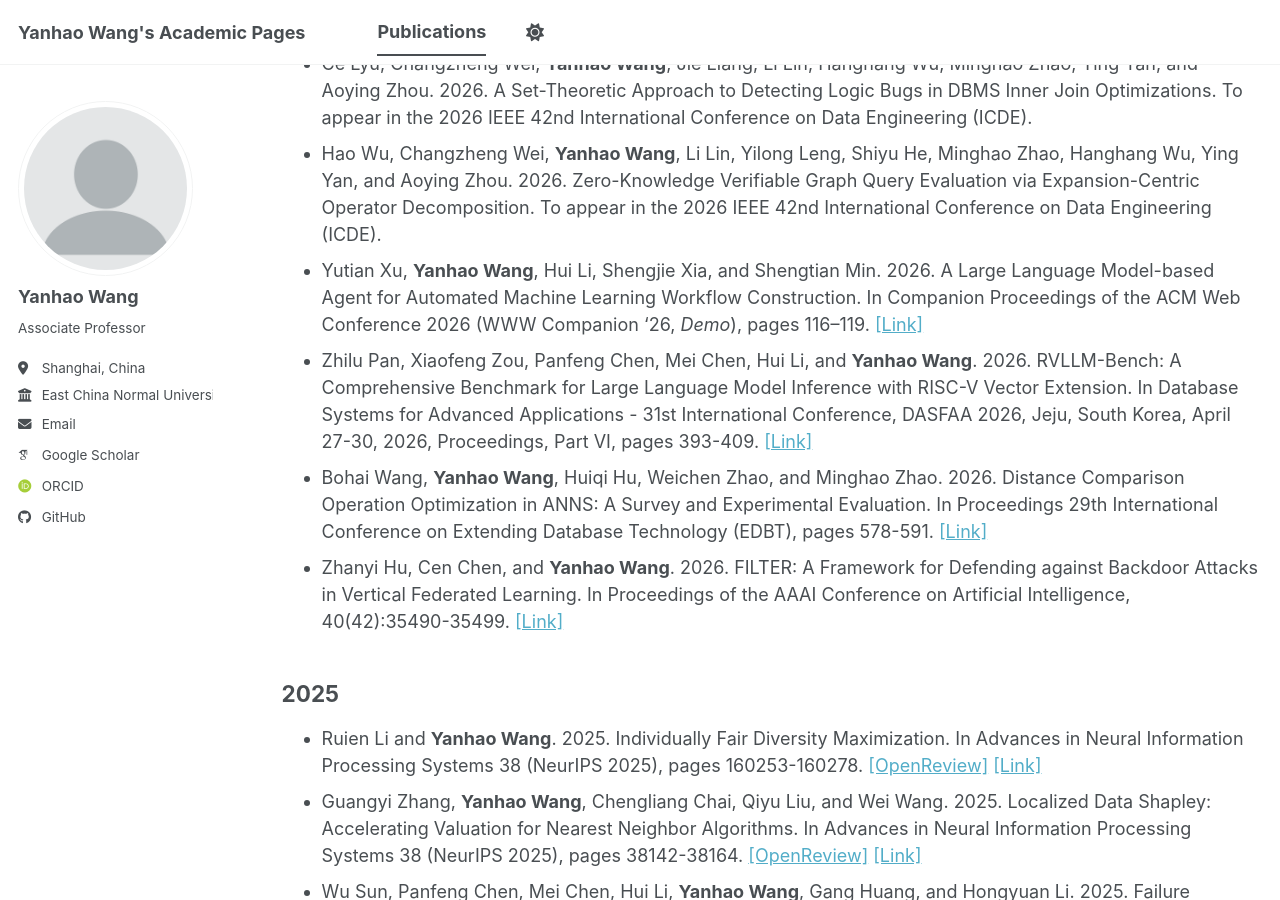
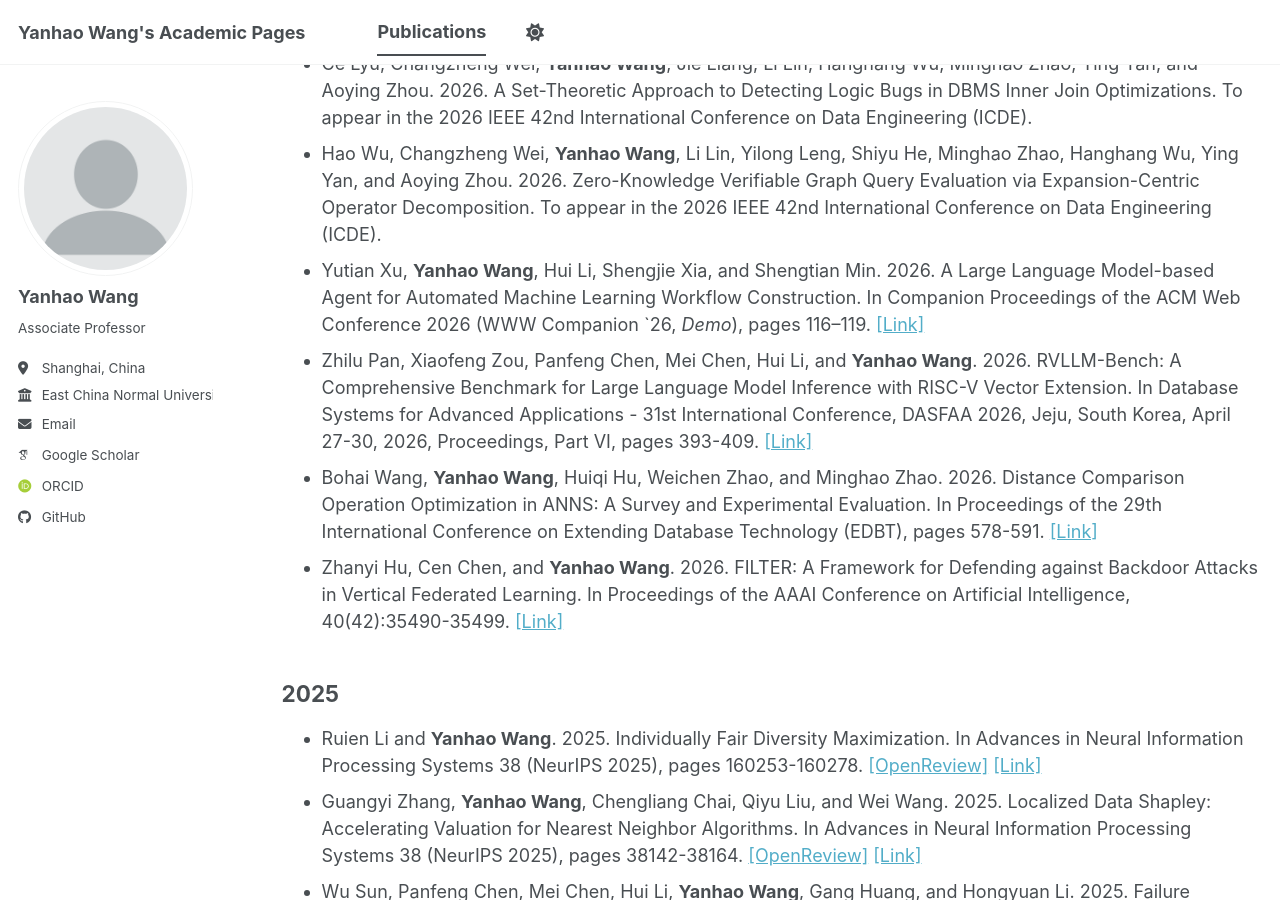
Before and after one commit to yhwang1990/yhwang1990.github.io, a Jekyll site: the page built from _pages/publications.md, in a window 1280 px wide and 900 px high, scrolled down 3923 px. Built offline with Jekyll 4.4.1, drawn with Linux system fonts in a browser that asks for light colours; some web fonts are replaced; a script bundle is joined from its source files by our own code; library files that are not in the unit come from our copies.

Commit message:
Update publications.md

```diff
--- a/_pages/publications.md
+++ b/_pages/publications.md
@@ -65,9 +65,9 @@ A full list of my publications can also be found on [my Google Scholar profile](
 30th Pacific-Asia Conference on Knowledge Discovery and Data Mining, PAKDD 2026, Hong Kong, China, June 9–12, 2026, Proceedings, Part I, pages 296-308. [[Link]](https://doi.org/10.1007/978-981-92-1926-1_24)
 - Ce Lyu, Changzheng Wei, **Yanhao Wang**, Jie Liang, Li Lin, Hanghang Wu, Minghao Zhao, Ying Yan, and Aoying Zhou. 2026. A Set-Theoretic Approach to Detecting Logic Bugs in DBMS Inner Join Optimizations. To appear in the 2026 IEEE 42nd International Conference on Data Engineering (ICDE).
 - Hao Wu, Changzheng Wei, **Yanhao Wang**, Li Lin, Yilong Leng, Shiyu He, Minghao Zhao, Hanghang Wu, Ying Yan, and Aoying Zhou. 2026. Zero-Knowledge Verifiable Graph Query Evaluation via Expansion-Centric Operator Decomposition. To appear in the 2026 IEEE 42nd International Conference on Data Engineering (ICDE).
-- Yutian Xu, **Yanhao Wang**, Hui Li, Shengjie Xia, and Shengtian Min. 2026. A Large Language Model-based Agent for Automated Machine Learning Workflow Construction. In Companion Proceedings of the ACM Web Conference 2026 (WWW Companion '26, *Demo*), pages 116–119. [[Link]](https://doi.org/10.1145/3774905.3793115)
+- Yutian Xu, **Yanhao Wang**, Hui Li, Shengjie Xia, and Shengtian Min. 2026. A Large Language Model-based Agent for Automated Machine Learning Workflow Construction. In Companion Proceedings of the ACM Web Conference 2026 (WWW Companion `26, *Demo*), pages 116–119. [[Link]](https://doi.org/10.1145/3774905.3793115)
 - Zhilu Pan, Xiaofeng Zou, Panfeng Chen, Mei Chen, Hui Li, and **Yanhao Wang**. 2026. RVLLM-Bench: A Comprehensive Benchmark for Large Language Model Inference with RISC-V Vector Extension. In Database Systems for Advanced Applications - 31st International Conference, DASFAA 2026, Jeju, South Korea, April 27-30, 2026, Proceedings, Part VI, pages 393-409. [[Link]](https://doi.org/10.1007/978-981-92-0378-9_24)
-- Bohai Wang, **Yanhao Wang**, Huiqi Hu, Weichen Zhao, and Minghao Zhao. 2026. Distance Comparison Operation Optimization in ANNS: A Survey and Experimental Evaluation. In Proceedings 29th International Conference on Extending Database Technology (EDBT), pages 578-591. [[Link]](https://doi.org/10.48786/edbt.2026.47)
+- Bohai Wang, **Yanhao Wang**, Huiqi Hu, Weichen Zhao, and Minghao Zhao. 2026. Distance Comparison Operation Optimization in ANNS: A Survey and Experimental Evaluation. In Proceedings of the 29th International Conference on Extending Database Technology (EDBT), pages 578-591. [[Link]](https://doi.org/10.48786/edbt.2026.47)
 - Zhanyi Hu, Cen Chen, and **Yanhao Wang**. 2026. FILTER: A Framework for Defending against Backdoor Attacks in Vertical Federated Learning. In Proceedings of the AAAI Conference on Artificial Intelligence, 40(42):35490-35499. [[Link]](https://doi.org/10.1609/aaai.v40i42.40859)
 
 ## 2025
```
